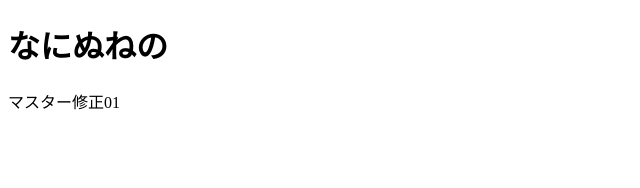
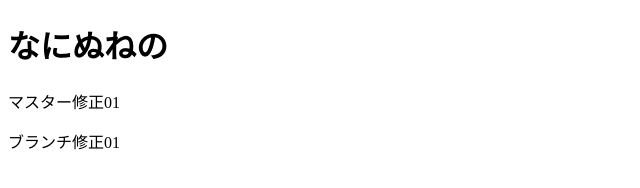
Before and after one commit to Tanaka0501/firstTest, a plain HTML site: page index.html in a window 1280 px wide. Shown: the whole page, without its empty margins (0-640 px from the left). Drawn offline with Linux system fonts and the light colour scheme.

Commit message:
ブランチB修正01

```diff
--- a/index.html
+++ b/index.html
@@ -3,9 +3,11 @@
 <head>
     <meta charset="UTF-8">
     <title> Git Test</title>
+
 </head>
 <body>
     <h1>なにぬねの</h1>
     <p>マスター修正01</p>
+    <p>ブランチ修正01</p>
 </body>
 </html>
```
